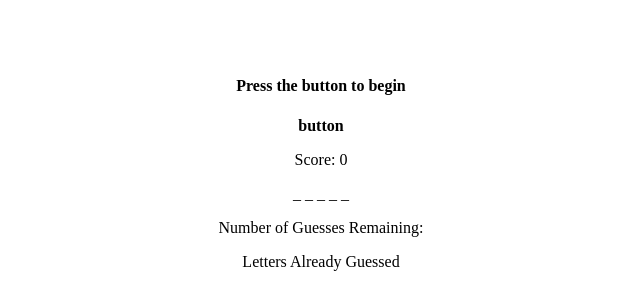
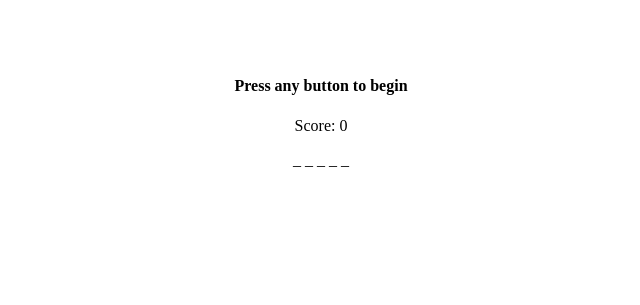
Before and after one commit to VeryNotThriving/wordGuess, a plain HTML site: page index.html in a window 1280 px wide. Shown: the part 61-366 px from the top of the page, without its empty margins (319-959 px from the left). Drawn offline with Linux system fonts and the light colour scheme.

Commit message:
Update index.html

```diff
--- a/index.html
+++ b/index.html
@@ -10,33 +10,39 @@
 <body>
     <div>
         <h1>Word Guessing Game</h1>
-        <h4 id="directions-text">Press the button to begin</h4>
-        <b>button</b>
-        <p id="score">Wins:</p>
-        <p id="question"></p>
-        <p>Number of Guesses Remaining:</p>
-        <p>Letters Already Guessed</p>
+        <h4 id="directions-text">Press any button to begin</h4>
+        <p id="score"></p>
+        <p id="question-text"></p>
+        <p id="numRemaing-text"></p>
+        <p id="lettersGuessed-text"></p>
         <p></p>
     </div>
 
-    <P id="score"></P>
+
     <script>
 
         var questions = [
                 {q: "_ _ _ _ _", a1:"a", a2:"p", a3:"p", a4:"l", a5:"e"}, {q: "_ _ _ _ _ _", a1:"b", a2:"l", a3:"o", a4:"n", a5:"d", a6:"e"}, {q: "_ _ _ _", a1:"r", a2:"a", a3:"c", a4:"e"}
             ]
             var score = 0;
+            var i=0;
             var questionIndex = 0;
             var wins = 0;
             var guessesRemain = 10;
-            var lettersGuessed = "";
+            var lettersGuessed = []
+            var directionsText = document.getElementById("directions-text");
+            var numRemaingText = document.getElementById("numRemaining-text"+"Number of Guesses Remaining:"+" "+guessesRemain);
+            var questionText = document.getElementById("question-text");
+            var lettersGuessedText = document.getElementById("lettersGuessed-text")
+
+
 
             function renderQuestion() {
             if (questionIndex <= (questions.length - 1)) {
-                document.querySelector("#question").innerHTML = questions[questionIndex].q;
+                document.querySelector("#question-text").innerHTML = questions[questionIndex].q;
             }
             else {
-                document.querySelector("#question").innerHTML = "Game Over!";
+                document.querySelector("#question-text").innerHTML = "Game Over!";
                 document.querySelector("#score").innerHTML = "Final Score: " + score + " out of " + questions.length;
             }
             }
@@ -47,19 +53,35 @@
 
             renderQuestion();
             updateScore();
+
             document.onkeyup = function(event) {
-            var userGuess = event.key;
+            if (questionIndex === questions.length) {
+            return;
+            }
+
+            console.log(userGuess);
 
             directionsText.textContent = "";
 
-            if (questionIndex === questions.length) {
-                return;
+
+
+            if (i = 0) {
+                var userGuess = event.key;
+                lettersGuessed.push(userGuess)
+
+                i++
             }
 
             if (true === questions.includes(userGuess)){
                 alert("included")
             }
-            document.write(userGuess);
+            else {
+                alert("keep trying")
+                score++
+            }
+
+            numRemaingText.textContent = "Guesses Left: "+guessesRemain;
+            lettersGuessedText.textContent = "Letters Already Guessed: "+lettersGuessed[0];
 
         }
 
```
